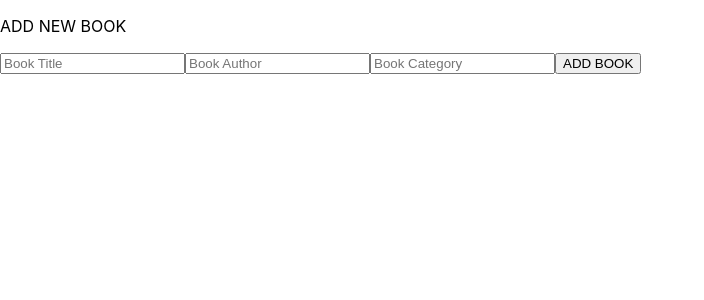
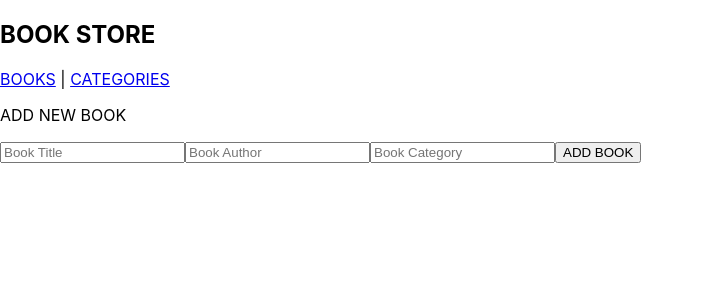
Before and after one commit to maenkhraisha/book-store-app, a React (Create React App) app: page / in a window 1280 px wide. Shown: the top 300 px of the page, without its empty margins (0-704 px from the left). Built offline with nearby package versions, Linux system fonts and the light colour scheme.

Commit message:
finish category check status

```diff
--- a/src/App.css
+++ b/src/App.css
@@ -2,6 +2,10 @@ body {
   margin: 0;
   padding: 0;
   box-sizing: border-box;
+}
+
+ul {
+  list-style: none;
 }
 
 .book-item-container {
--- a/src/App.js
+++ b/src/App.js
@@ -3,10 +3,12 @@ import { BrowserRouter as Router, Routes, Route } from 'react-router-dom';
 
 import Books from './Pages/Books';
 import Categories from './Pages/Categories';
+import Header from './Components/Header';
 
 function App() {
   return (
     <Router>
+      <Header />
       <Routes>
         <Route path="/" element={<Books />} />
         <Route path="/books" element={<Books />} />
--- /dev/null
+++ b/src/Components/Header.js
@@ -0,0 +1,12 @@
+import { Link } from 'react-router-dom';
+
+const Header = () => (
+  <>
+    <h2>BOOK STORE</h2>
+    <Link to="/books">BOOKS</Link>
+    <span> | </span>
+    <Link to="/categories">CATEGORIES</Link>
+  </>
+);
+
+export default Header;
--- a/src/Pages/Categories.js
+++ b/src/Pages/Categories.js
@@ -1,3 +1,18 @@
-const Categories = () => <input type="button" value="Check status" />;
+import { useDispatch } from 'react-redux';
+import checkStatus from '../redux/categories/categories';
 
+const Categories = () => {
+  const dispatch = useDispatch();
+
+  return (
+    <>
+      <h1>Catergory Page</h1>
+      <input
+        type="button"
+        onClick={() => dispatch(checkStatus())}
+        value="Check status"
+      />
+    </>
+  );
+};
 export default Categories;
--- a/src/redux/books/books.js
+++ b/src/redux/books/books.js
@@ -6,7 +6,6 @@ export function addBook(book) {
 }
 
 export function removeBook(id) {
-  console.log('remove me', id);
   return { type: REMOVE_BOOK, payload: id };
 }
 
```
